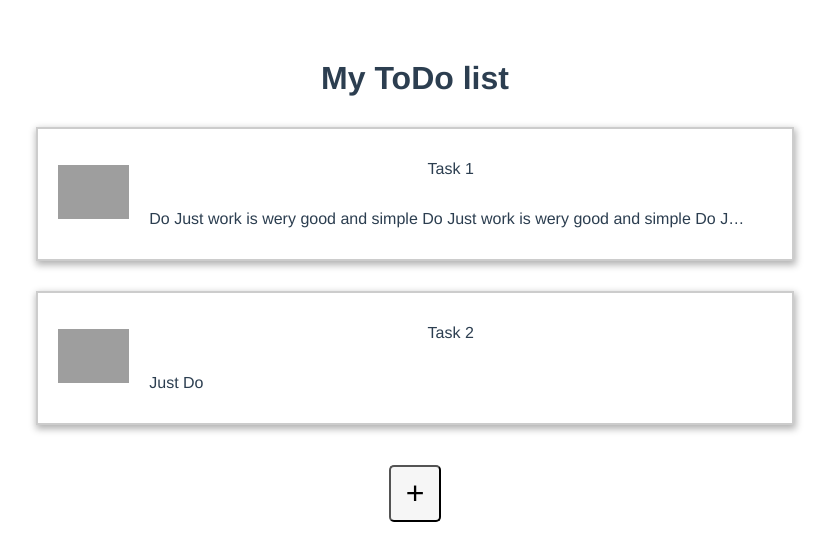
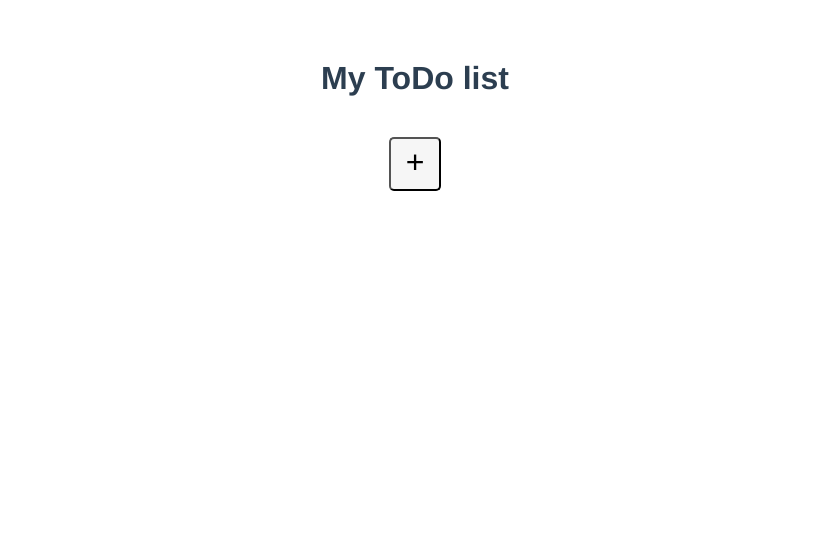
Before and after one commit to hobuttt/anotherToDo, a Vue app: page / in a window 1280 px wide. Shown: the top 560 px of the page, without its empty margins (225-1056 px from the left). Built offline with nearby package versions, Linux system fonts and the light colour scheme; grey boxes are pictures that could not be loaded.

Commit message:
create task

```diff
--- a/package.json
+++ b/package.json
@@ -3,7 +3,7 @@
   "version": "0.1.0",
   "private": true,
   "scripts": {
-    "serve": "vue-cli-service serve",
+    "dev": "vue-cli-service serve",
     "build": "vue-cli-service build",
     "lint": "vue-cli-service lint",
     "test:unit": "vue-cli-service test:unit"
--- a/src/App.vue
+++ b/src/App.vue
@@ -5,7 +5,7 @@
     <TodoList/>
   </transition>
     <div class="create-task">
-      <button class="create-task__btn" @click="createTask">+</button>
+      <button class="create-task__btn" @click="openModal">+</button>
     </div>
     <CreateTaskModal/>
   </div>
@@ -21,7 +21,7 @@ export default {
   }),
   components: { TodoList, CreateTaskModal },
   methods: {
-    createTask () {
+    openModal () {
       this.$root.$emit('openCreateModal', true)
     }
   }
@@ -43,7 +43,7 @@ export default {
       font-size: 2rem;
       border-radius: 5px;
       padding: 8px 15px;
-      /*padding-top: 5px;*/
+      padding-top: 5px;
       outline: none;
       transition: box-shadow .2s;
       background-color: #f6f6f6;
--- a/src/components/CreateTaskModal.vue
+++ b/src/components/CreateTaskModal.vue
@@ -10,11 +10,14 @@
           </button>
         </div>
 
-        <div class="modal-body">
+        <div class="modal-body modal-body-form">
           <input type="text" name="title" class="modal-body__text-input" v-model="task.title">
           <input type="text" name="description" class="modal-body__text-input" v-model="task.description">
           <input type="file" name="description" class="modal-body__file-input" @change="setImage($event.target.files)">
           <button @click="addTask" class="add-task-btn">Создать</button>
+        </div>
+        <div class="modal-body modal-body-task">
+
         </div>
       </div>
     </div>
@@ -40,14 +43,13 @@ export default {
       const reader = new FileReader()
       reader.readAsDataURL(image)
       reader.onloadend = () => {
-        // let block = reader.result.split(';')
-        // this.model.image = block[1].split(',')[1]
         this.task.img = reader.result
       }
     },
     addTask () {
       this.task.done = false
-      console.log(this.task)
+      this.$root.$emit('pushTask', this.task)
+      this.task = {}
       this.showModal = false
     }
   }
@@ -112,9 +114,11 @@ export default {
       }
     }
   }
+  .modal-body-form {
+    flex-direction: column;
+  }
   .modal-body{
     display: flex;
-    flex-direction: column;
     &__text-input {
       padding-left: 10px;
       width: 80%;
--- a/src/components/TodoList.vue
+++ b/src/components/TodoList.vue
@@ -7,7 +7,7 @@
         class="list-item"
         :class="{'green-yello': item.done}"
         :key="index"
-        @click="openTask"
+        @click="openTask(item)"
       >
         <div class="list-item__image">
           <img :src="item.img" alt="">
@@ -31,25 +31,18 @@ export default {
   data () {
     return {
       pageTitle: 'My ToDo list',
-      listItems: [
-        {
-          title: 'Task 1',
-          description: 'Do Just work is wery good and simple Do Just work is wery good and simple Do Just work is wery good and simple Do Just work is wery good and simple Do Just work is wery good and simpleDo Just work is wery good and simpleDo Just work is wery ',
-          img: 'https://vignette.wikia.nocookie.net/supermarioglitchy4/images/a/a5/FlyingSpaghettiMonster.png/revision/latest?cb=20190901022219',
-          done: false
-        },
-        {
-          title: 'Task 2',
-          description: 'Just Do',
-          img: 'https://vignette.wikia.nocookie.net/supermarioglitchy4/images/a/a5/FlyingSpaghettiMonster.png/revision/latest?cb=20190901022219',
-          done: false
-        }
-      ]
+      listItems: []
     }
   },
+  mounted () {
+    this.$root.$on('pushTask', this.pushTask)
+  },
   methods: {
-    openTask () {
-      console.log(11)
+    openTask (task) {
+      console.log(task)
+    },
+    pushTask (task) {
+      this.listItems.push(task)
     }
   }
 }
@@ -63,6 +56,7 @@ export default {
   }
   .list-item{
     display: flex;
+    height: 100px;
     margin-top: 30px;
     padding: 15px 20px;
     border: 2px solid #ccc;
@@ -83,6 +77,7 @@ export default {
       height: 100%;
       img {
         width: 100%;
+        height: 100%;
       }
     }
     &__title {
--- /dev/null
+++ b/src/models/taskModel.js
@@ -0,0 +1,6 @@
+
+export default class TaskModel {
+  constructor (task) {
+
+  }
+}
```
